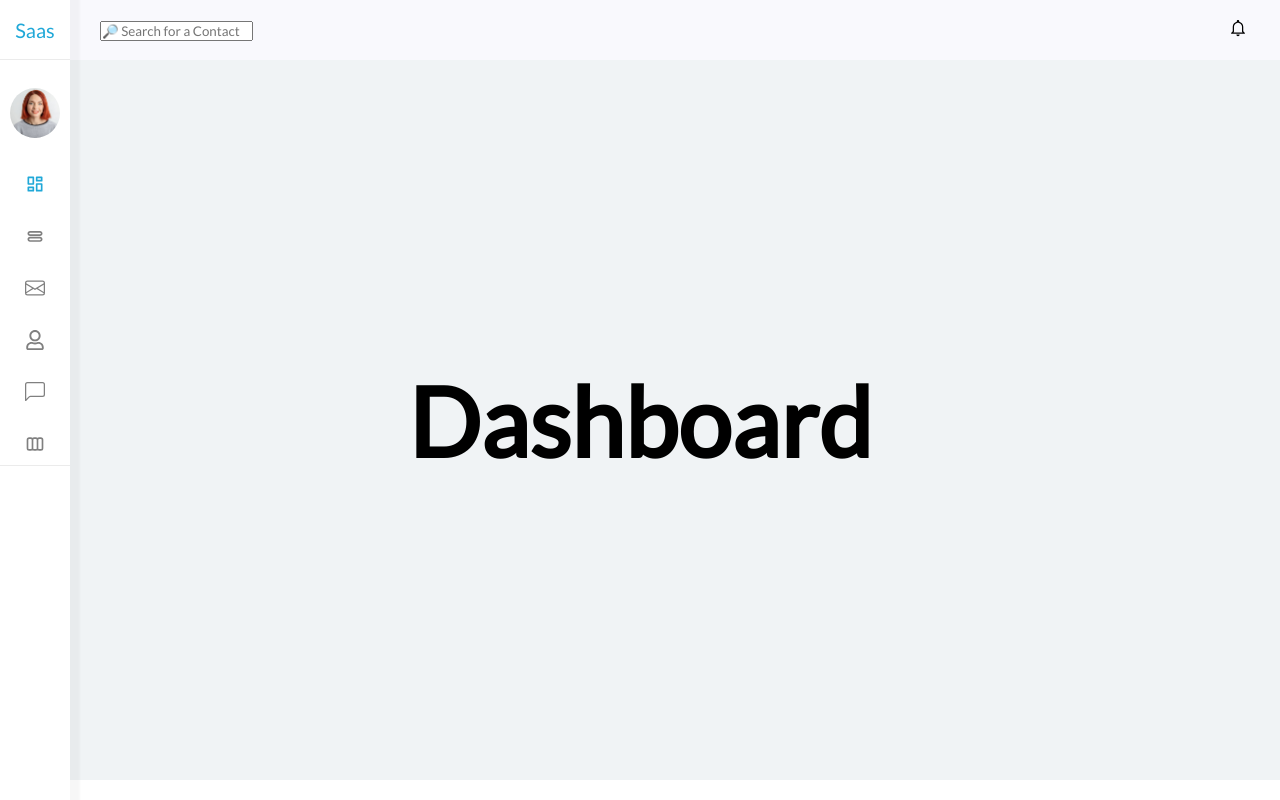
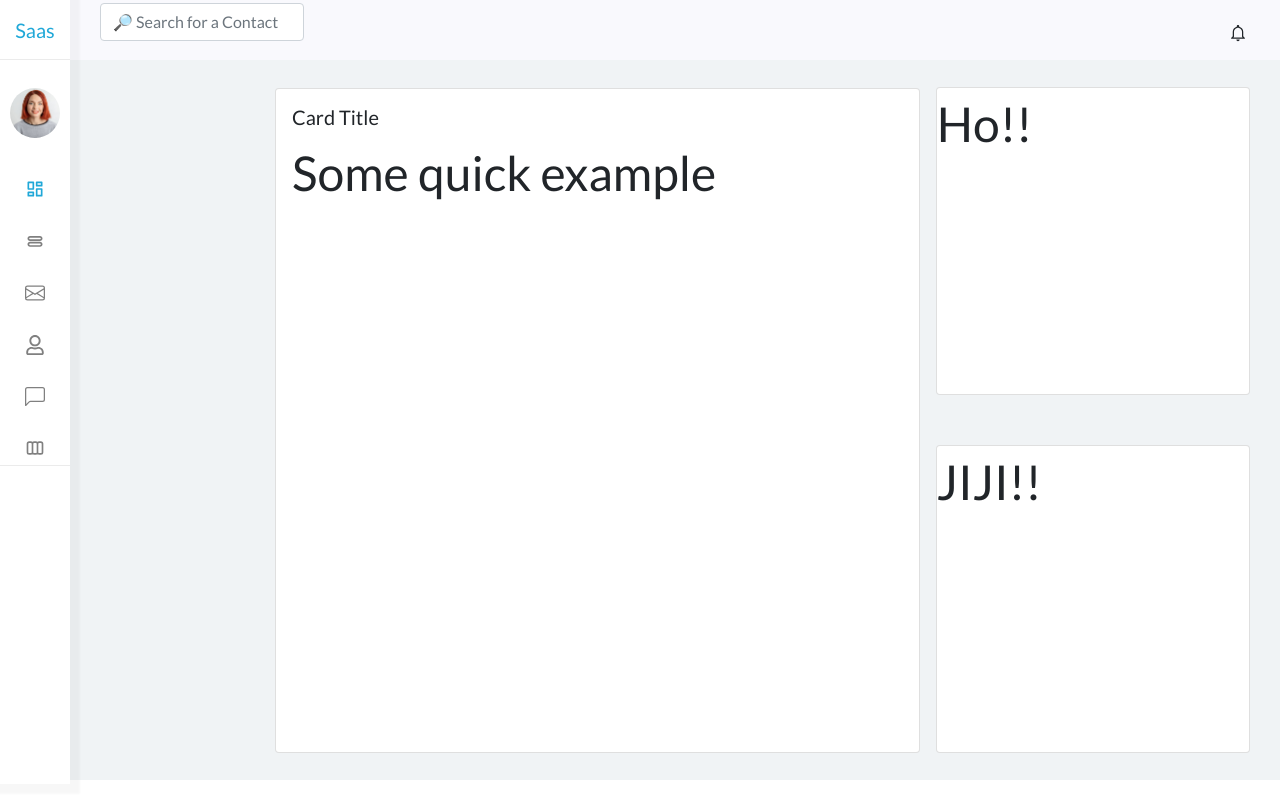
Before and after one commit to lucasesansim/PrototipoSeguimientoCursos, a React (Create React App) app: page / in a window 1280 px wide. Built offline with nearby package versions, Linux system fonts and the light colour scheme.

Commit message:
Implemented dashboard layout

```diff
--- a/src/App.js
+++ b/src/App.js
@@ -1,14 +1,12 @@
 import './App.css';
-// import 'bootstrap/dist/css/bootstrap.min.css';
-// import { Button, Card, Nav, NavItem } from 'react-bootstrap';
 import {
   Route,
   Routes
 } from 'react-router-dom';
 import Navbar from './components/Navbar';
-
 import Dashboard from './pages/Dashboard';
 import Contacts from './pages/Contacts';
+import 'bootstrap/dist/css/bootstrap.min.css';
 
 function App() {
   return (
--- a/src/components/navbar.css
+++ b/src/components/navbar.css
@@ -57,6 +57,7 @@
 .nav-menu-items {
   width: 100%;
   box-shadow: 2px 2px 2px 8px rgb(0 0 0 / 3%);
+  padding-left: 0;
 }
 
 .nav-text {
--- /dev/null
+++ b/src/pages/Dashboard.css
@@ -0,0 +1,30 @@
+.dashboard {
+  padding: 10px 30px 10px 275px;
+  display: grid;
+  grid-gap: 1rem;
+  grid-template-columns: repeat(3, 1fr);
+  grid-template-rows: repeat(2, 1fr);
+}
+
+/* Would do other media queries to reduce the number of rows and set to each accordingly.
+  Similar effect could also be achieved with display flex,
+  if screen layout would have been set adequatly, and distances to margins. */
+@media (min-width: 775px) {
+  .event-calendar-card {
+    grid-column: 1 / 3;
+    grid-row: 1 / 3;
+    height: 95%
+  }
+
+  .deals-graph-card {
+    grid-column: 3 / 4;
+    grid-row: 1 / 2;
+    height: 90%
+  }
+
+  .tasks-chart-card {
+    grid-column: 3 / 4;
+    grid-row: 2 / 3;
+    height: 90%
+  }
+}
--- a/src/pages/Dashboard.js
+++ b/src/pages/Dashboard.js
@@ -1,9 +1,24 @@
 import React from 'react';
+import { Card } from 'react-bootstrap';
+import './Dashboard.css'
 
 const Dashboard = () => {
   return (
     <div className='dashboard'>
-      <h1>Dashboard</h1>
+      <Card className='event-calendar-card'>
+          <Card.Body>
+            <Card.Title>Card Title</Card.Title>
+            <Card.Text>
+              Some quick example
+            </Card.Text>
+          </Card.Body>
+        </Card>
+        <Card className='deals-graph-card'>
+          Ho!!
+        </Card>
+        <Card className='tasks-chart-card'>
+          JIJI!!
+        </Card>
     </div>
   );
 }
```
